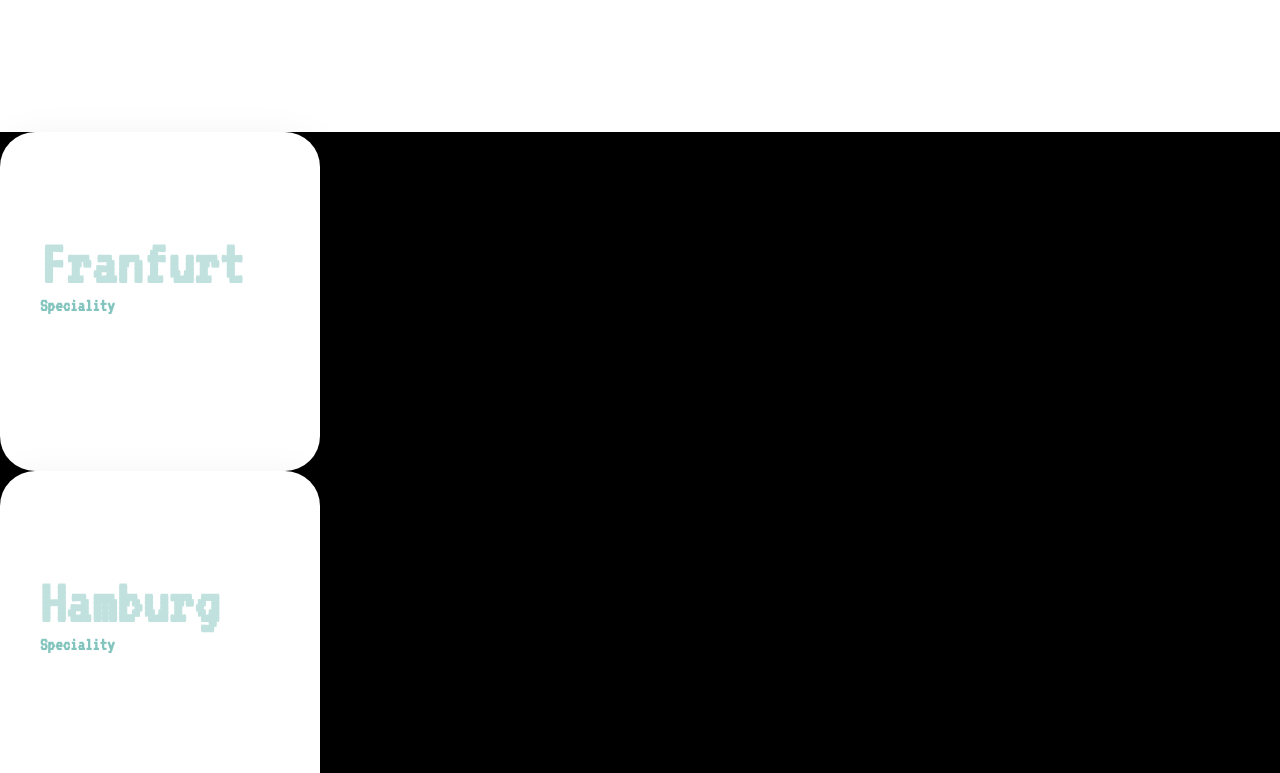
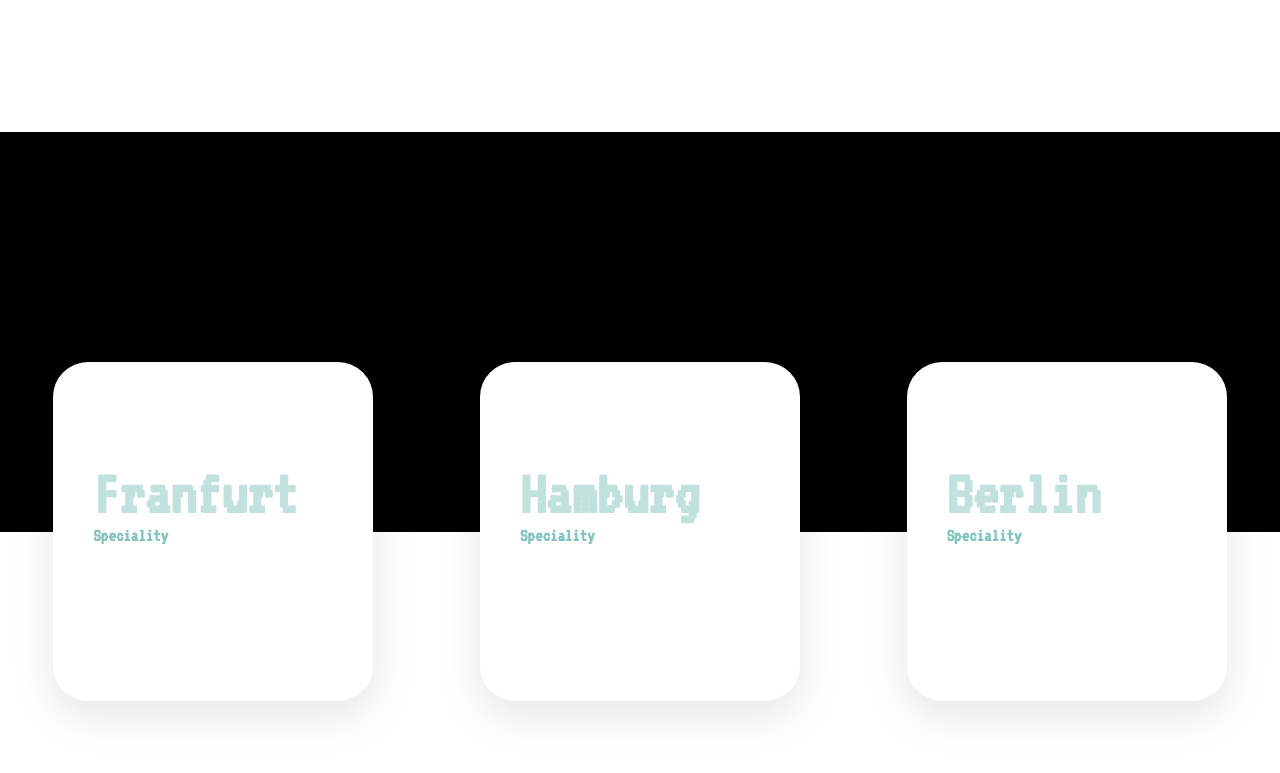
Before and after one commit to Hizkiel-Mesfin/group-project, a website: page index.html in a window 1280 px wide. Shown: the part 6500-7273 px from the top of the page. Drawn offline with Linux system fonts and the light colour scheme; files whose address does not match are found by name.

Commit message:
Update style.css

```diff
--- a/src/style.css
+++ b/src/style.css
@@ -980,3 +980,64 @@ button {
     position: relative;
     color: white;
 }
+
+/*last minute changes*/
+
+.container1{
+
+    display: flex;
+    justify-content: center;
+    align-items: center;
+   min-height: 100vh;
+   background: linear-gradient(black,black 50%, white 50%,#fff 100%);
+
+
+   /* width: 1100px;
+   display: flex;*/
+   justify-content: space-around;
+   flex-wrap: wrap;
+}
+.container1 .box{
+    position: relative;
+    width: 320px;
+    background: #fff;
+    padding: 100px 40px 60px;
+    box-shadow: 0 15px 45px rgba(0,0,0,.1);
+    border-radius: 35px;
+}
+.container1 .box:before{
+    content: '';
+    position: absolute;
+    top: 0;
+    left: 0;
+    width: 100%;
+    height: 100%;
+    background: #4676f8;
+    transform: scalex(0);
+    transform-origin: top;
+    transition: transform 0.5s;
+    border-radius: 35px;
+}
+
+.container1 .box:hover:before{
+    transform: scalex(1);
+    transform-origin: bottom;
+    transition: transform 0.5s;
+    border-radius: 35px;
+
+}
+.container1 .box h2{
+   /*position: absolute;*/
+    left: 40px;
+    top: 60px;
+    font-size: 4em;
+    opacity: 0.5;
+}
+.container1 .box:hover h3{
+    position: relative;
+    color: white;
+}
+.container1 .box:hover p{
+    position: relative;
+    color: white;
+}
```
